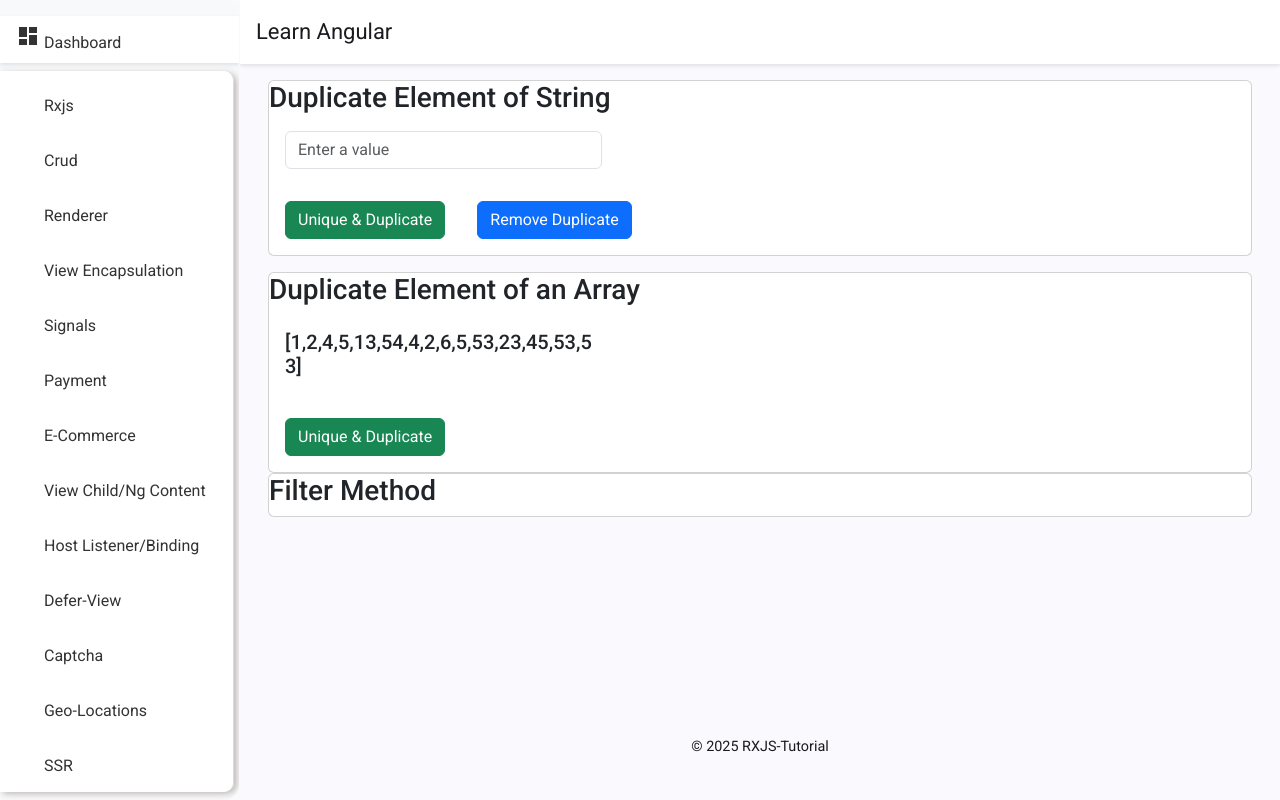
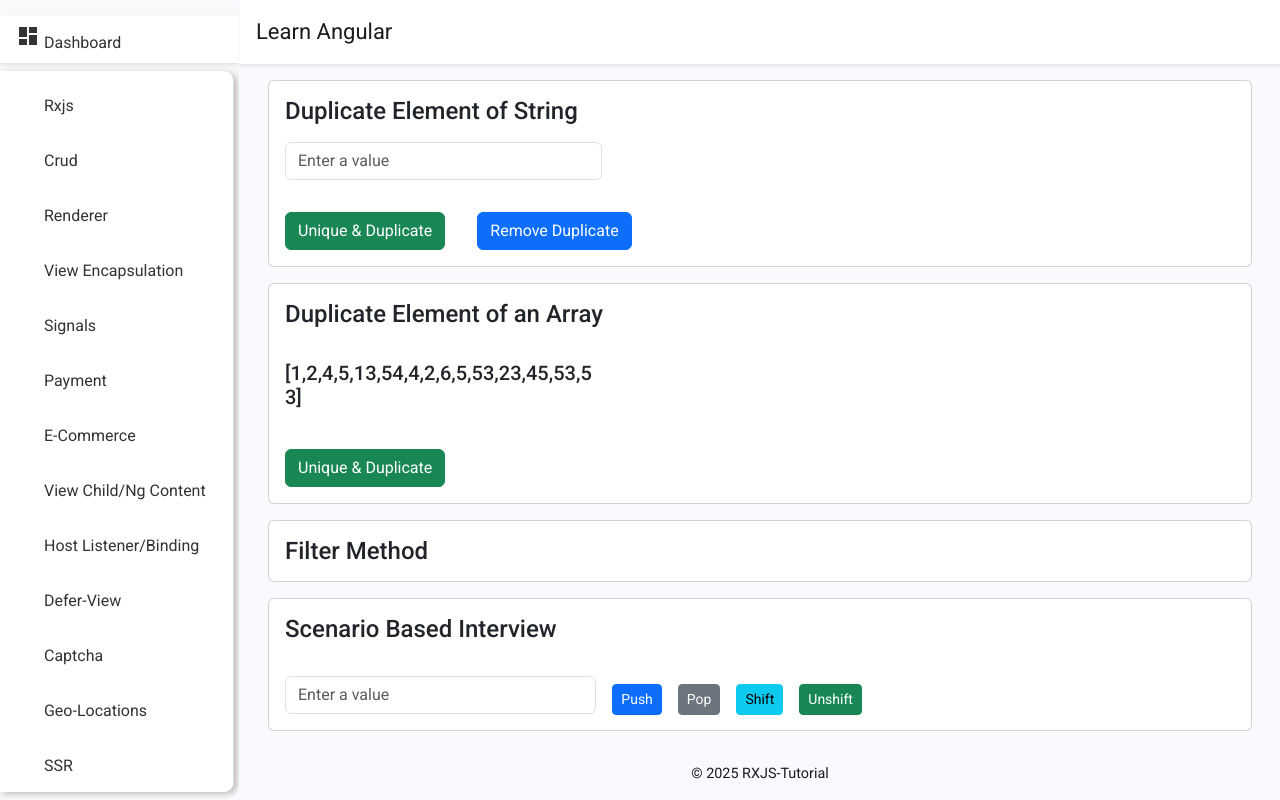
Before and after one commit to Ayush-hub-sai/rxjs-tutorial, an Angular app: page /logic in a window 1280 px wide. Built offline with nearby package versions, Linux system fonts and the light colour scheme.

Commit message:
implement logic

```diff
--- a/src/app/components/logic-based/logic-based.component.html
+++ b/src/app/components/logic-based/logic-based.component.html
@@ -1,19 +1,19 @@
 <div class="container">
     <div class="card">
         <div>
-            <h3>Duplicate Element of String</h3>
+            <h4 class="m-3">Duplicate Element of String</h4>
             <div class="row m-3">
                 <div class="col-md-4 p-0">
                     <input type="text" [(ngModel)]="inputValue" placeholder="Enter a value" class="form-control" />
                 </div>
 
                 <div class="col-md-8">
-                    <h3 *ngIf="uniqueEle !=''">The Unique element is {{uniqueEle}}</h3>
-                    <h3 *ngIf="duplicateEle!=''">The Duplicate element is
-                        {{duplicateEle}}</h3>
+                    <h4 *ngIf="uniqueEle !=''">The Unique element is {{uniqueEle}}</h4>
+                    <h4 *ngIf="duplicateEle!=''">The Duplicate element is
+                        {{duplicateEle}}</h4>
 
-                    <h3 *ngIf="removeDuplicateString!=''">The Remove Duplicate element is
-                        {{removeDuplicateString}}</h3>
+                    <h4 *ngIf="removeDuplicateString!=''">The Remove Duplicate element is
+                        {{removeDuplicateString}}</h4>
                 </div>
 
             </div>
@@ -24,8 +24,8 @@
         </div>
     </div>
 
-    <div class="card mt-3">
-        <h3>Duplicate Element of an Array</h3>
+    <div class="card mt-3 mb-3">
+        <h4 class="m-3">Duplicate Element of an Array</h4>
         <div class="row m-3">
             <div class="col-md-4 p-0">
                 <h5>[1,2,4,5,13,54,4,2,6,5,53,23,45,53,53]</h5>
@@ -38,8 +38,40 @@
         </div>
     </div>
 
-    <div class="card">
-        <h3>Filter Method</h3>
-
+    <div class="card mb-3">
+        <h4 class="m-3">Filter Method</h4>
     </div>
 </div>
+
+<div class="container mb-3">
+    <div class="card">
+        <div>
+            <h4 class="m-3">Scenario Based Interview</h4>
+        </div>
+
+        <div class="row">
+            <div class="col-md-4">
+                <input type="text" [(ngModel)]="inputValueScenario" placeholder="Enter a value"
+                    class="form-control m-3" />
+            </div>
+            <div class="col-md-8">
+                <button type="button" class="btn btn-sm btn-primary m-2 mt-4"
+                    (click)="manupulateValue('push')">Push</button>
+                <button type="button" class="btn btn-sm btn-secondary m-2 mt-4"
+                    (click)="manupulateValue('pop')">Pop</button>
+                <button type="button" class="btn btn-sm btn-info m-2 mt-4"
+                    (click)="manupulateValue('shift')">Shift</button>
+                <button type="button" class="btn btn-sm btn-success  m-2 mt-4"
+                    (click)="manupulateValue('Unshift')">Unshift</button>
+            </div>
+            <div>
+                <ng-container *ngIf="taskValue.length > 0">
+                    <h4 class="m-3">Task List</h4>
+                    <ul *ngFor="let task of taskValue">
+                        <li>{{task | titlecase}}</li>
+                    </ul>
+                </ng-container>
+            </div>
+        </div>
+    </div>
+</div>
--- a/src/app/components/logic-based/logic-based.component.ts
+++ b/src/app/components/logic-based/logic-based.component.ts
@@ -9,6 +9,7 @@ import { FormsModule } from '@angular/forms';
   styleUrl: './logic-based.component.scss'
 })
 export class LogicBasedComponent {
+
   inputValue: string = '';
   uniqueEle: string = '';
   duplicateEle: string = '';
@@ -109,4 +110,20 @@ export class LogicBasedComponent {
 
   }
 
+
+  inputValueScenario: string = '';
+  taskValue: string[] = [];
+  manupulateValue(arg0: string) {
+    if (arg0 == 'push' && this.inputValueScenario.trim() !== '' && !this.taskValue.includes(this.inputValueScenario)) {
+      this.taskValue.push(this.inputValueScenario);
+    } else if (arg0 == 'pop') {
+      this.taskValue.pop();
+    } else if (arg0 == 'shift') {
+      this.taskValue.shift();
+    } else if (arg0 == 'Unshift' && this.inputValueScenario.trim() !== '') {
+      this.taskValue.unshift(this.inputValueScenario);
+    }
+    this.inputValueScenario = '';
+  }
+
 }
```
